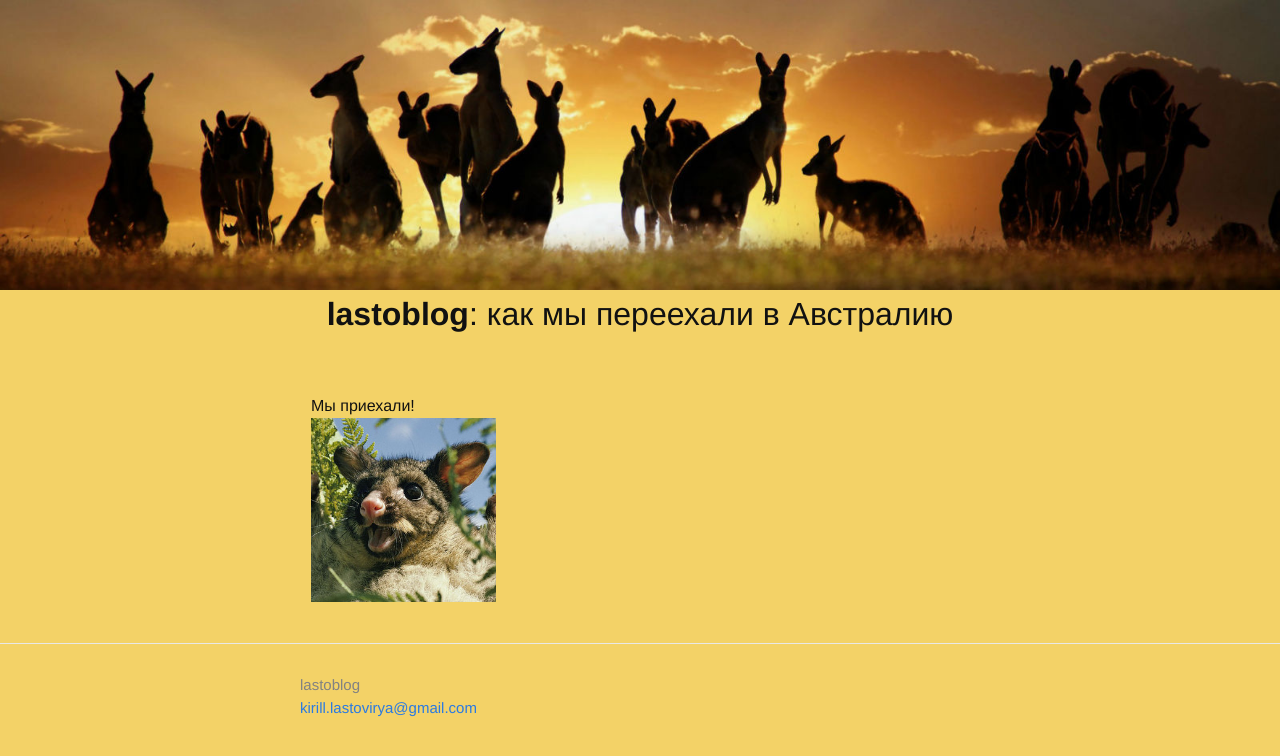
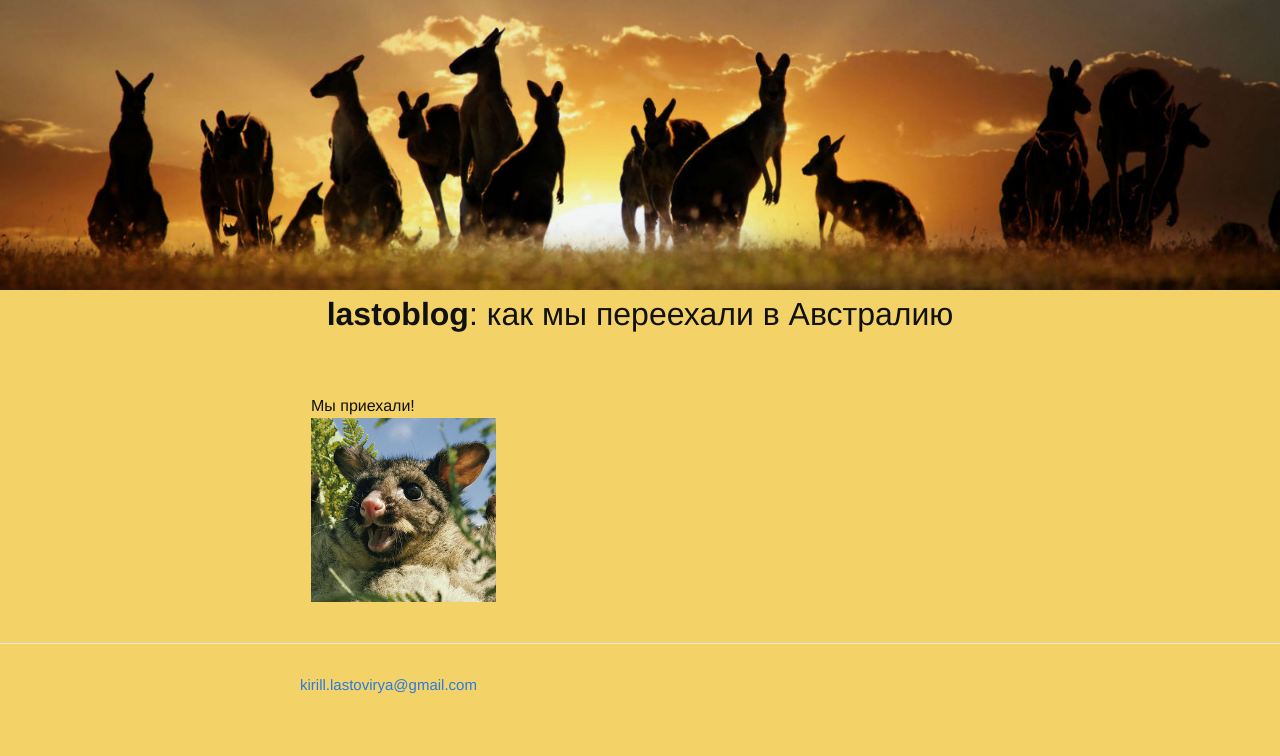
Before and after one commit to lastoblog/lastoblog.github.io, a Jekyll site: the page built from index.html, in a window 1280 px wide. Shown: the top 756 px of the page. Built offline with Jekyll 4.4.1, drawn with Linux system fonts in a browser that asks for light colours.

Commit message:
removed blog name from footer, made hover line black

```diff
--- a/_includes/footer.html
+++ b/_includes/footer.html
@@ -4,10 +4,7 @@
 
     <div class="footer-col-wrapper">
       <div class="footer-col  footer-col-1">
-        <ul class="contact-list">
-          <li>{{ site.title }}</li>
-          <li><a href="mailto:{{ site.email }}">{{ site.email }}</a></li>
-        </ul>
+        <a href="mailto:{{ site.email }}">{{ site.email }}</a>
       </div>
 
       <div class="footer-col  footer-col-2">
--- a/_sass/_layout.scss
+++ b/_sass/_layout.scss
@@ -173,6 +173,6 @@
     border: 1px solid $background-color;
 
     &:hover {
-        border: 1px solid $grey-color-light;
+        border: 2px dotted black;
     }
 }
```
